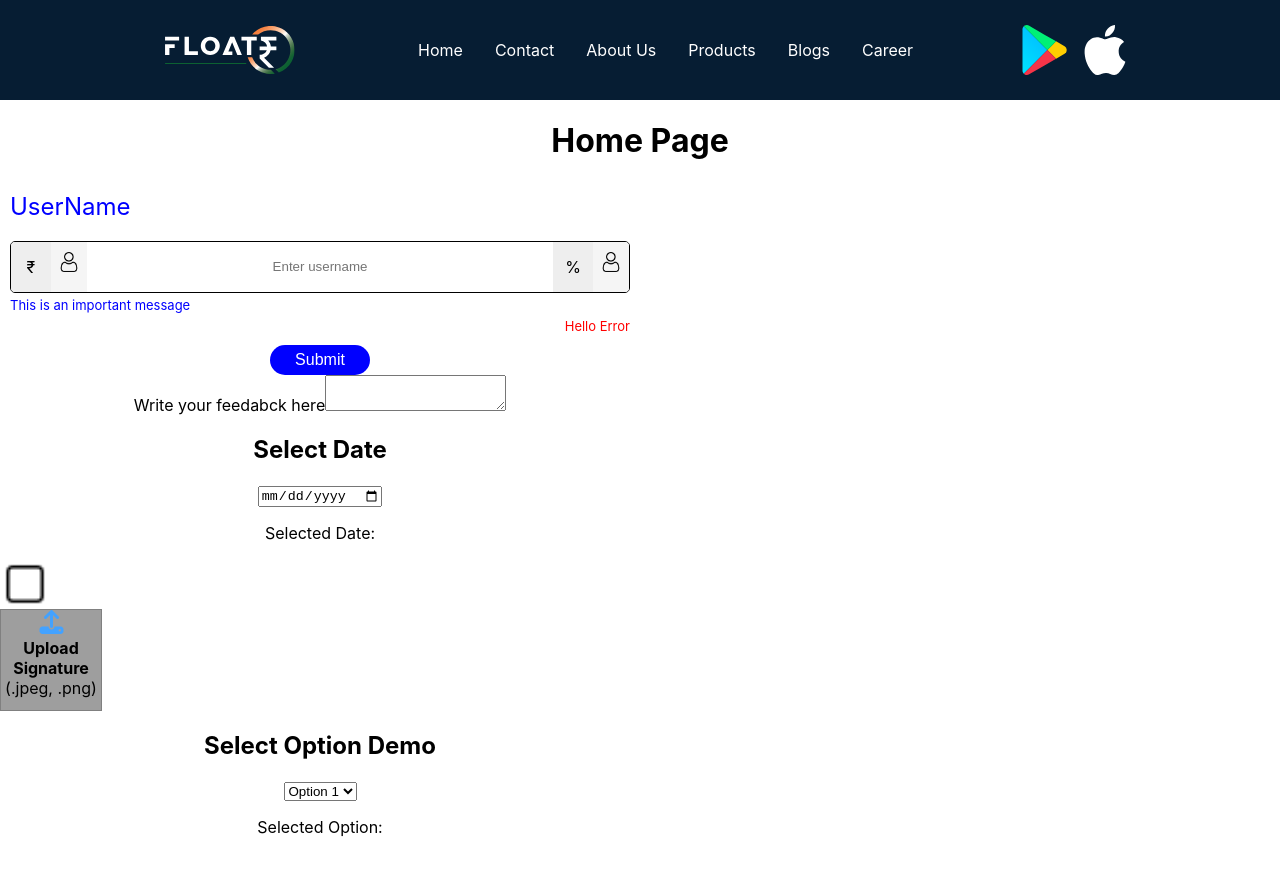
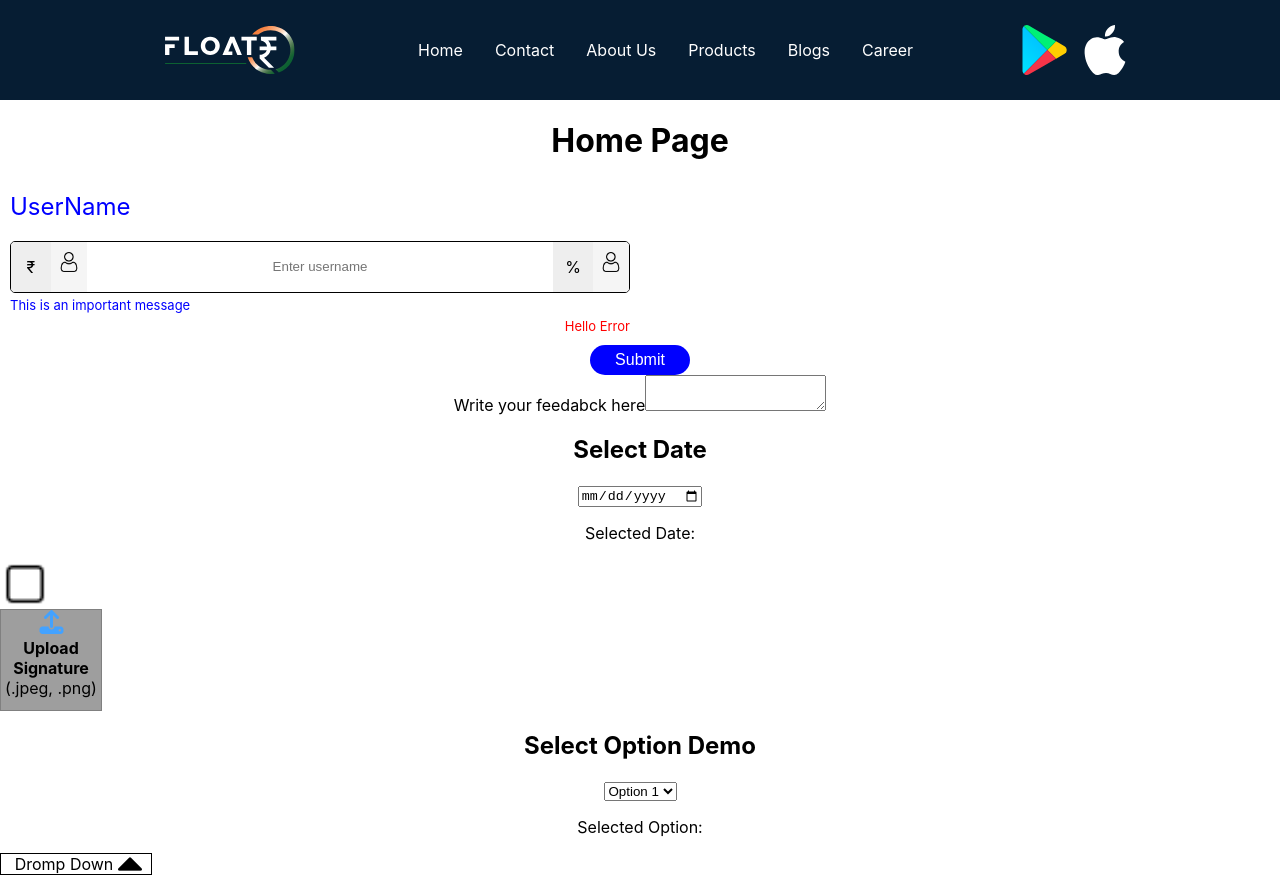
Before and after one commit to Sumit2406/floatrweb, a React (Create React App) app: page / in a window 1280 px wide. Before the commit the page ends 853 px from the top, so only its background shows below. Built offline with nearby package versions, Linux system fonts and the light colour scheme; grey boxes are pictures that could not be loaded.

Commit message:
Drop down button added

```diff
--- a/src/components/CheckboxDemo.js
+++ b/src/components/CheckboxDemo.js
@@ -3,7 +3,7 @@ import tick from  "../assets/pngs/tick.png";
 import unTick from  "../assets/pngs/unTick.png";
 
 import React from 'react';
-export default function CheckboxDemo({chk,handleOnDivChange, isChecked}) {
+export default function CheckboxDemo({handleOnDivChange, isChecked}) {
 
   return (
 
--- /dev/null
+++ b/src/components/Dropdown.js
@@ -0,0 +1,15 @@
+import React from 'react'
+import dowonIcon from "../assets/pngs/drop-down.png";
+import upIcon from "../assets/pngs/drop-up.png";
+import "../scss/components.scss"
+
+export default function Dropdown({handleDropdown, dropval}) {
+  return (
+    <>
+<div className='dropdown' onClick={handleDropdown}>
+<p>Dromp Down</p> {dropval ? <img src={dowonIcon} alt="dowonIcon" /> : <img src={upIcon} alt="upIcon" />}
+
+ </div>
+    </>
+  )
+}
--- a/src/screens/Home.js
+++ b/src/screens/Home.js
@@ -9,8 +9,14 @@ import TextArea from '../components/TextArea';
 import SelectOptionDemo from '../components/SelectOptionDemo';
 import FileUploader from '../components/FileUploader';
 import DateComponents from '../components/DateComponents';
+import Dropdown from '../components/Dropdown';
 
 export default function Home() {
+//Dromp Down
+const [dropval, setdropval] =useState(false);
+  const handleDropdown =(e)=>{
+    setdropval(!dropval);
+  }
   //text Input
 const[textInput, setTextInput] =useState();
 const handleInputChange=(e)=>{
@@ -67,9 +73,8 @@ const options = [
 ];
 const selecthandleChange = (e) => {
   setSelectedOption(e.target.value);
-  console.log(e.target.value)
 };
-
+console.log(selectedOption);
 
   return (
     <div>
@@ -86,6 +91,7 @@ const selecthandleChange = (e) => {
         handleInputChange={handleInputChange}
         value={textInput}
       />
+          </div>
       <div>
 <ButtonDemo txt="Submit" style={buttonStyle} onClick={handleClick}/>
 </div>
@@ -102,7 +108,7 @@ const selecthandleChange = (e) => {
 <FileUploader onPass={fileHandler}/>
 
 <SelectOptionDemo selectedOption={selectedOption} options={options} selecthandleChange={selecthandleChange}/>
-    </div>
+<Dropdown handleDropdown={handleDropdown} dropval={dropval}/>
   </div>
   )
 }
--- a/src/scss/components.scss
+++ b/src/scss/components.scss
@@ -185,3 +185,18 @@ textarea{
     justify-content: center;
     align-items: center;
   }
+
+  .dropdown{
+    border: 1px solid black;
+    color: black;
+    background-color: white;
+    height: 20px;
+    width: 150px;
+    display: flex;
+    justify-content: center;
+    align-items: center;
+
+  }
+  .dropdown p{
+    padding: 5px;
+  }
```
Also changed, not shown: src/assets/pngs/drop-down.png (added), src/assets/pngs/drop-up.png (added).
